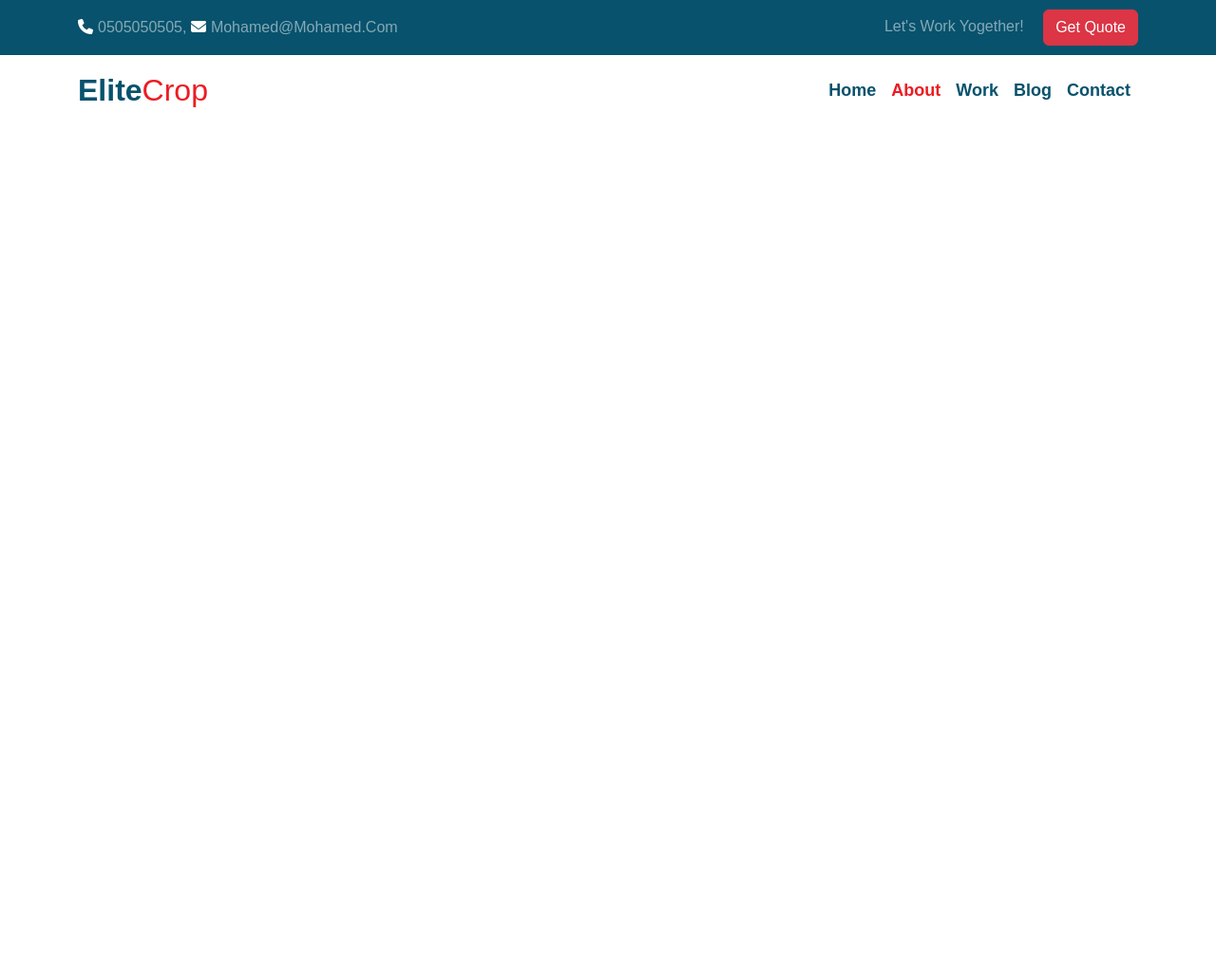
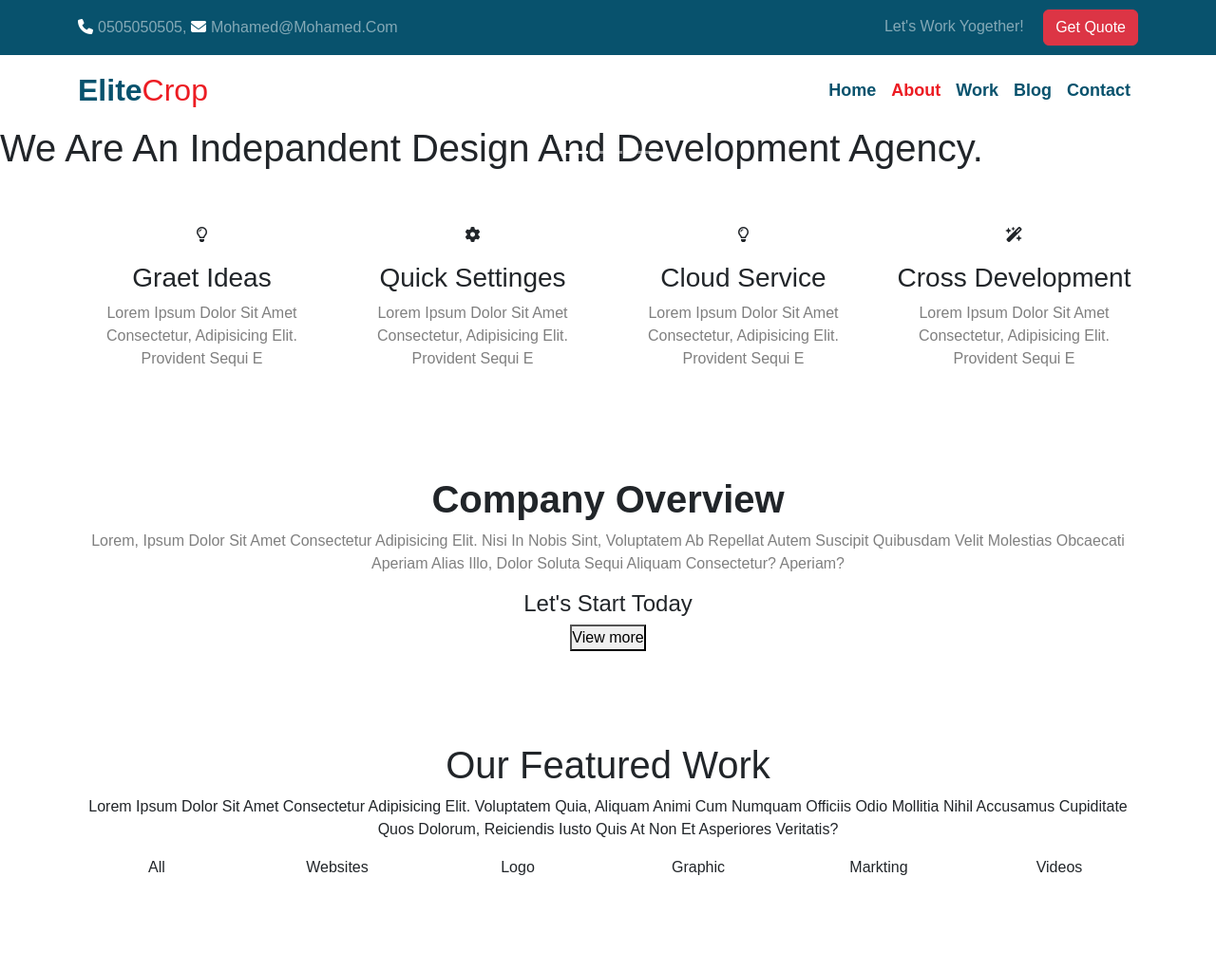
Before and after one commit to mohamedCleanCode/Elitecrop, a plain HTML site: page index.html in a window 1280 px wide. Shown: the whole page at 95% size. Before the commit the page ends 800 px from the top, so only its background shows below. Drawn offline with Linux system fonts and the light colour scheme.

Commit message:
Edit index file
Add some section

```diff
--- a/index.html
+++ b/index.html
@@ -68,6 +68,97 @@
     </nav>
     <!-- End Navbar  -->
 
+        <!-- Start Slider -->
+    <div class="slider">
+        <div id="slider" class="carousel slide" data-bs-ride="true">
+            <div class="carousel-indicators">
+                <button type="button" data-bs-target="#slider" data-bs-slide-to="0" class="active" aria-current="true"
+                    aria-label="Slide 1"></button>
+                <button type="button" data-bs-target="#slider" data-bs-slide-to="1" aria-label="Slide 2"></button>
+                <button type="button" data-bs-target="#slider" data-bs-slide-to="2" aria-label="Slide 3"></button>
+            </div>
+            <div class="carousel-inner">
+                <h1>We are an indepandent Design and <span>Development</span> Agency.</h1>
+                <div class="over-lay"></div>
+                <div class="carousel-item one active">
+                </div>
+                <div class="carousel-item two">
+                </div>
+                <div class="carousel-item three">
+                </div>
+            </div>
+        </div>
+    </div>
+    <!-- End Slider -->
+
+    <!-- Start Features -->
+    <div class="features pt-5 pb-5">
+        <div class="container">
+            <div class="row text-center">
+                <div class="col-sm-6 col-lg-3">
+                    <i class="fa-regular fa-lightbulb"></i>
+                    <h3 class="mt-3">Graet Ideas</h3>
+                    <p class="text-black-50">Lorem ipsum dolor sit amet consectetur, adipisicing elit. Provident sequi e
+                    </p>
+                </div>
+                <div class="col-sm-6 col-lg-3">
+                    <i class="fa-solid fa-gear"></i>
+                    <h3 class="mt-3">Quick Settinges</h3>
+                    <p class="text-black-50">Lorem ipsum dolor sit amet consectetur, adipisicing elit. Provident sequi e
+                    </p>
+                </div>
+                <div class="col-sm-6 col-lg-3">
+                    <i class="fa-regular fa-lightbulb"></i>
+                    <h3 class="mt-3">Cloud Service</h3>
+                    <p class="text-black-50">Lorem ipsum dolor sit amet consectetur, adipisicing elit. Provident sequi e
+                    </p>
+                </div>
+                <div class="col-sm-6 col-lg-3">
+                    <i class="fa-solid fa-wand-magic-sparkles"></i>
+                    <h3 class="mt-3">Cross Development</h3>
+                    <p class="text-black-50">Lorem ipsum dolor sit amet consectetur, adipisicing elit. Provident sequi e
+                    </p>
+                </div>
+            </div>
+        </div>
+    </div>
+    <!-- End Features -->
+
+    <!-- Start Overview  -->
+    <div class="over-view pt-5 pb-5 text-center">
+        <div class="container">
+            <h1 class="fw-bold">Company Overview</h1>
+            <p class="text-black-50">Lorem, ipsum dolor sit amet consectetur adipisicing elit. Nisi in nobis sint,
+                voluptatem ab repellat
+                autem suscipit quibusdam velit molestias obcaecati aperiam alias illo, dolor soluta sequi aliquam
+                consectetur? Aperiam?</p>
+            <h4>Let's Start today</h4>
+            <button>View more</button>
+        </div>
+    </div>
+    <!-- End Overview  -->
+
+    <!-- Start Featured Work  -->
+    <div class="fetured-work text-center pt-5 pb-5">
+        <div class="container">
+            <h1>Our Featured Work</h1>
+            <p>Lorem ipsum dolor sit amet consectetur adipisicing elit. Voluptatem quia, aliquam animi cum numquam
+                officiis
+                odio mollitia nihil accusamus cupiditate quos dolorum, reiciendis iusto quis at non et asperiores
+                veritatis?
+            </p>
+            <ul class="list-unstyled row mb-5">
+                <li class="col-md active">All</li>
+                <li class="col-md">Websites</li>
+                <li class="col-md">Logo</li>
+                <li class="col-md">Graphic</li>
+                <li class="col-md">Markting</li>
+                <li class="col-md">Videos</li>
+            </ul>
+        </div>
+    </div>
+    <!-- End Featured Work  -->
+
     <!-- Bootstrap File  -->
     <script src="js/bootstrap.bundle.min.js"></script>
 </body>
```
